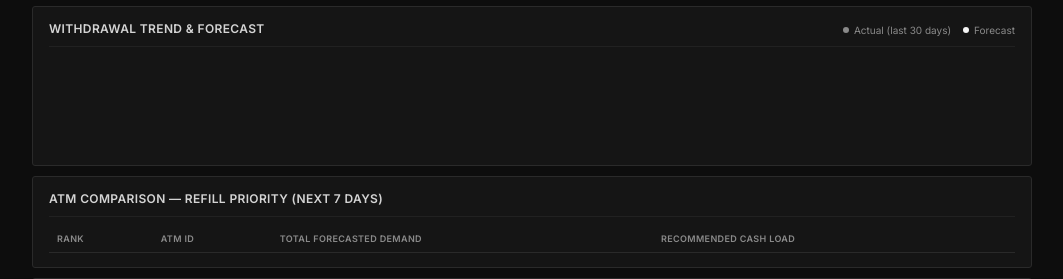
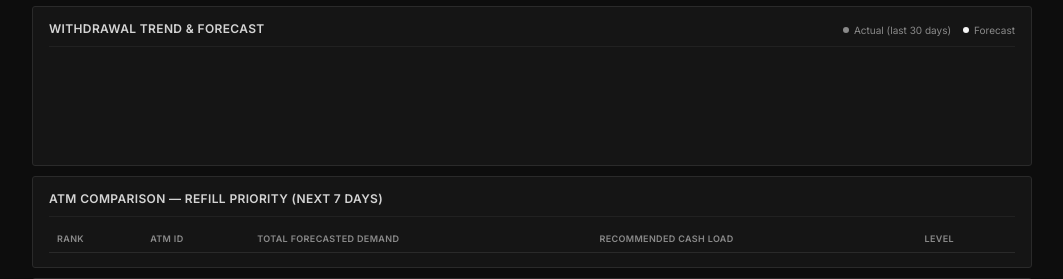
Before and after one commit to Pranav2344/ATMForcast, a Flask app: page / in a window 1280 px wide. Shown: the part 328-607 px from the top of the page, without its empty margins (108-1171 px from the left). Run offline with Flask 3, Linux system fonts and the light colour scheme; data that the repository does not hold is empty; parts of the project's set-up code (start-up, migrations or seed data) failed here and were passed over.

Commit message:
Update index.html

```diff
--- a/templates/index.html
+++ b/templates/index.html
@@ -90,6 +90,7 @@
       <th>ATM ID</th>
       <th>Total Forecasted Demand</th>
       <th>Recommended Cash Load</th>
+      <th>Level</th>
     </tr>
   </thead>
         <tbody></tbody>
```
Lines whose indentation alone changed are shown as unchanged.
